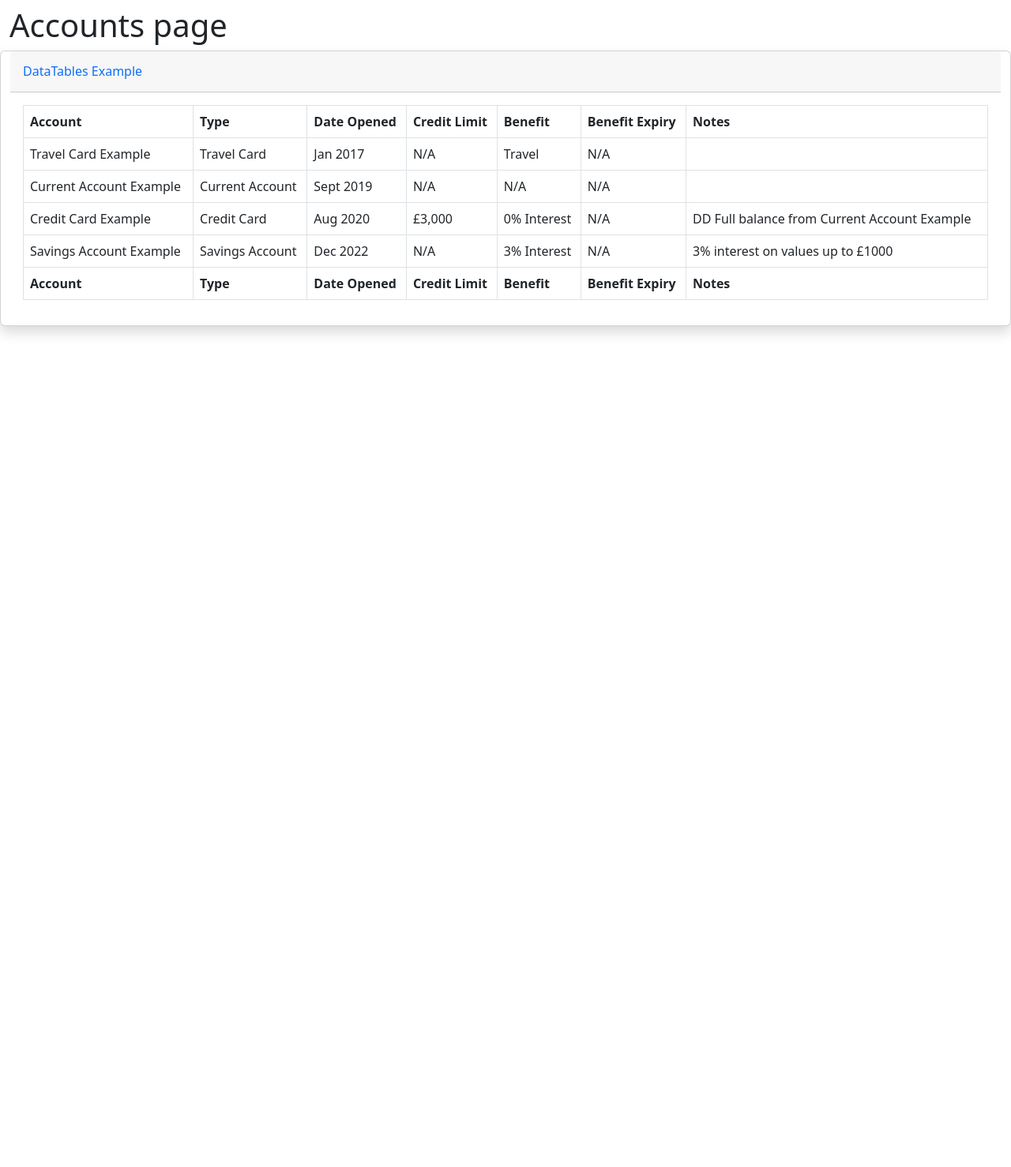
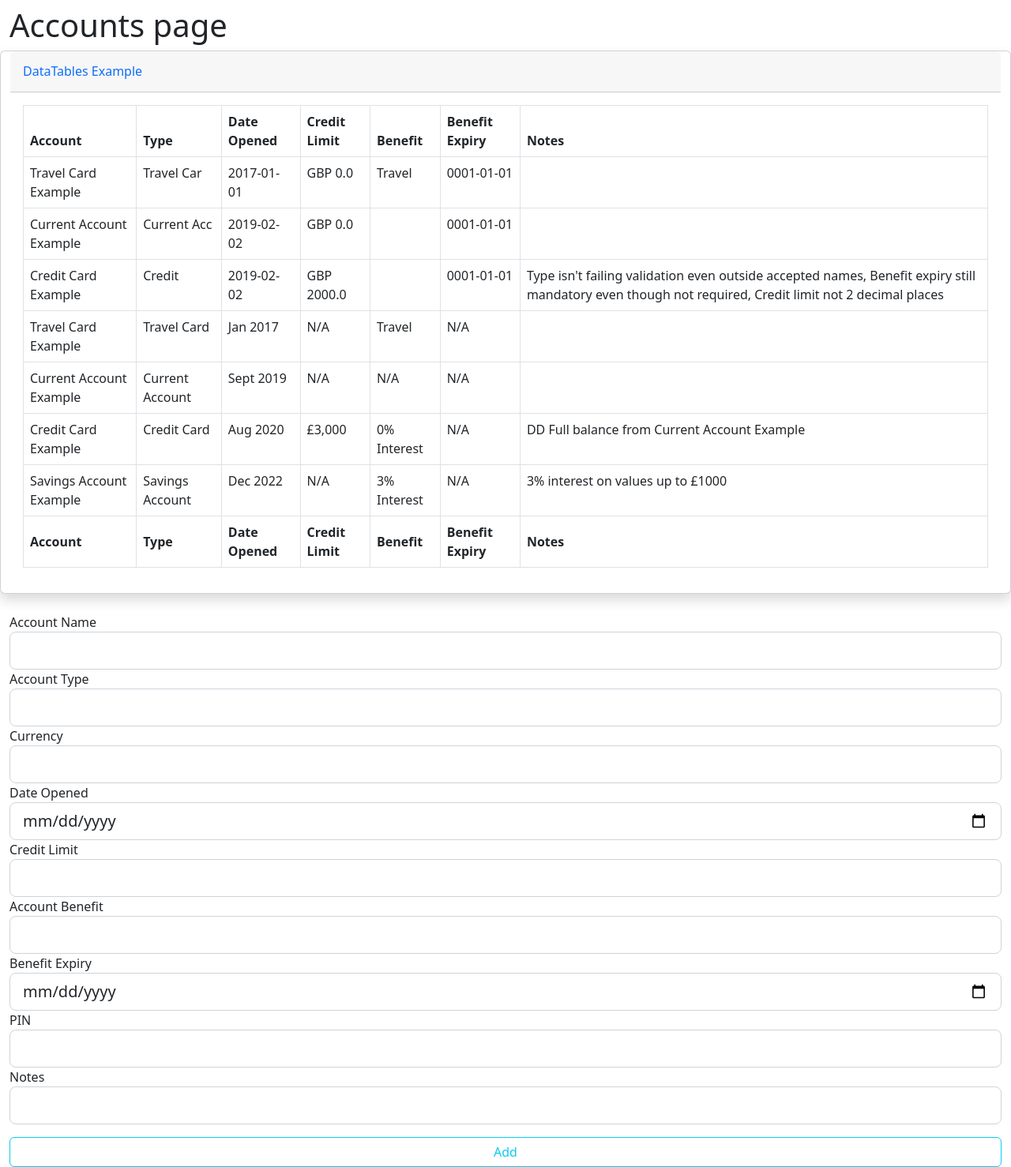
Before and after one commit to DrunkenPangolin/net_worth_tracker, a Flask app: page /accounts in a window 1280 px wide. Shown: the part 56-1534 px from the top of the page at 79% size. Before the commit the page ends 480 px from the top, so only its background shows below. Run offline with Flask 2, Linux system fonts and the light colour scheme; a user stored in the database is signed in; data comes from the database, SQL or seed files in the repository; some libraries are stand-ins or nearby versions.

Commit message:
table of accounts built, some tweaks required

```diff
--- a/webapp/forms.py
+++ b/webapp/forms.py
@@ -1,10 +1,9 @@
 from flask_wtf import FlaskForm
 from flask_wtf.file import FileAllowed, FileField
 from flask_login import current_user
-from sqlalchemy import Integer
-from wtforms import StringField, PasswordField, SubmitField, BooleanField, DateField, FloatField, IntegerField
+from wtforms import StringField, PasswordField, SubmitField, BooleanField, DateField, FloatField
 from wtforms.validators import DataRequired, Length, Email, EqualTo, ValidationError
-from webapp.models import User
+from webapp.models import Accounts, User
 
 
 class RegistrationForm(FlaskForm):
@@ -118,23 +117,23 @@ class AddAccountForm(FlaskForm):
             DataRequired(),
         ],
     )
-    type = StringField(
+    account_type = StringField(
         "Account Type",
         validators=[
             DataRequired(),
         ],
     )
-    country = StringField(
-        "Country",
+    currency = StringField(
+        "Currency",
+        validators=[DataRequired(),
+        Length(min=3, max=3)
+        ]
     )
     date_opened = DateField(
         "Date Opened",
         validators=[
             DataRequired(),
         ],
-    )
-    date_closed = DateField(
-        "Date Closed"
     )
     credit_limit = FloatField("Credit Limit")
     benefit = StringField(
@@ -145,8 +144,15 @@ class AddAccountForm(FlaskForm):
     notes = StringField(
         "Notes",
     )
+    submit = SubmitField("Add")
+
 
     def validate_type(self, type):
-        account_types = ['Travel Card', 'Savings Account', 'Credit Card' ,'Current Account']
-        if type.data not in account_types:
+        accepted_account_types = ['Travel Card', 'Savings Account', 'Credit Card' ,'Current Account']
+        if type.data not in accepted_account_types:
             raise ValidationError(f"Type must be one of the following: {account_types}")
+
+    def validate_account_name(self, account_name):
+        account = Accounts.query.filter_by(account_name=account_name.data).first()
+        if account:
+            raise ValidationError("That account name is already registered")
--- a/webapp/models.py
+++ b/webapp/models.py
@@ -23,8 +23,8 @@ class User(db.Model, UserMixin):
 class Accounts(db.Model):
     id = db.Column(db.Integer, primary_key=True)
     account_name = db.Column(db.String, nullable=False)
-    type = db.Column(db.String, nullable=False)
-    country = db.Column(db.String)
+    account_type = db.Column(db.String, nullable=False)
+    currency = db.Column(db.String(3))
     date_opened = db.Column(db.Date, nullable=False)
     date_closed = db.Column(db.Date)
     credit_limit = db.Column(db.Float)
@@ -34,4 +34,4 @@ class Accounts(db.Model):
     notes = db.Column(db.String)
 
     def __repr__(self):
-        return
+        return f"Accounts('{self.account_name}','{self.account_type}','{self.currency}','{self.notes}')"
--- a/webapp/routes.py
+++ b/webapp/routes.py
@@ -3,7 +3,7 @@ import secrets
 from PIL import Image
 from flask import render_template, url_for, flash, redirect, request
 from webapp import app, db, bcrypt
-from webapp.forms import RegistrationForm, LoginForm, UpdateProfileForm
+from webapp.forms import RegistrationForm, LoginForm, UpdateProfileForm, AddAccountForm
 from webapp.models import Accounts, User
 from flask_login import login_user, current_user, logout_user, login_required
 
@@ -116,11 +116,30 @@ def profile():
         "pages/profile.html", title="Profile", image_file=image_file, form=form
     )
 
-@app.route("/accounts")
+@app.route("/accounts", methods=["GET", "POST"])
 @login_required
 def accounts():
+    form = AddAccountForm()
+    if form.validate_on_submit():
+        account=Accounts(
+            account_name = form.account_name.data,
+            account_type = form.account_type.data,
+            currency = form.currency.data,
+            date_opened = form.date_opened.data,
+            credit_limit = form.credit_limit.data,
+            benefit = form.benefit.data,
+            benefit_expiry = form.benefit_expiry.data,
+            pin = form.pin.data,
+            notes = form.notes.data,
+        )
+        db.session.add(account)
+        db.session.commit()
+        flash(
+            f"Account added",
+            "success",
+        )
     account_list = Accounts.query.all()
-    return render_template("pages/accounts.html", title="Accounts", account_list = account_list)
+    return render_template("pages/accounts.html", title="Accounts", form=form, account_list = account_list)
 
 
 @app.route("/balances")
--- a/webapp/templates/pages/accounts.html
+++ b/webapp/templates/pages/accounts.html
@@ -38,13 +38,13 @@
                         {% for account in account_list %}
 
                         <tr>
-                            <td>account.account_name</td>
-                            <td>account.type</td>
-                            <td>account.date_opened</td>
-                            <td>account.credit_limit</td>
-                            <td>account.benefit</td>
-                            <td>account.benefit_expiry</td>
-                            <td>account.notes</td>
+                            <td>{{account.account_name}}</td>
+                            <td>{{account.account_type}}</td>
+                            <td>{{account.date_opened}}</td>
+                            <td>{{account.currency}} {{account.credit_limit}}</td>
+                            <td>{{account.benefit}}</td>
+                            <td>{{account.benefit_expiry}}</td>
+                            <td>{{account.notes}}</td>
                         </tr>
 
                         {% endfor %}
@@ -93,4 +93,127 @@
         </div>
     </div>
 
+    <form method="POST" action="">
+        {{ form.hidden_tag() }}
+        <div class = "form-group">
+            {{ form.account_name.label(class="form-control-label")}}
+            {% if form.account_name.errors %}
+                {{ form.account_name(class="form-control form-control-lg is-invalid")}}
+                <div class="invalid-feedback">
+                    {% for error in form.account_name.errors %}
+                        <span>{{ error }}</span>
+                    {% endfor %}
+                </div>
+            {% else %}
+                {{ form.account_name(class="form-control form-control-lg")}}
+            {% endif %}
+        </div>
+        <div class = "form-group">
+            {{ form.account_type.label(class="form-control-label")}}
+            {% if form.account_type.errors %}
+                {{ form.account_type(class="form-control form-control-lg is-invalid")}}
+                <div class="invalid-feedback">
+                    {% for error in form.account_type.errors %}
+                        <span>{{ error }}</span>
+                    {% endfor %}
+                </div>
+            {% else %}
+                {{ form.account_type(class="form-control form-control-lg")}}
+            {% endif %}
+        </div>
+        <div class = "form-group">
+            {{ form.currency.label(class="form-control-label")}}
+            {% if form.currency.errors %}
+                {{ form.currency(class="form-control form-control-lg is-invalid")}}
+                <div class="invalid-feedback">
+                    {% for error in form.currency.errors %}
+                        <span>{{ error }}</span>
+                    {% endfor %}
+                </div>
+            {% else %}
+                {{ form.currency(class="form-control form-control-lg")}}
+            {% endif %}
+        </div>
+        <div class = "form-group">
+            {{ form.date_opened.label(class="form-control-label")}}
+            {% if form.date_opened.errors %}
+                {{ form.date_opened(class="form-control form-control-lg is-invalid")}}
+                <div class="invalid-feedback">
+                    {% for error in form.date_opened.errors %}
+                        <span>{{ error }}</span>
+                    {% endfor %}
+                </div>
+            {% else %}
+                {{ form.date_opened(class="form-control form-control-lg")}}
+            {% endif %}
+        </div>
+        <div class = "form-group">
+            {{ form.credit_limit.label(class="form-control-label")}}
+            {% if form.credit_limit.errors %}
+                {{ form.credit_limit(class="form-control form-control-lg is-invalid")}}
+                <div class="invalid-feedback">
+                    {% for error in form.credit_limit.errors %}
+                        <span>{{ error }}</span>
+                    {% endfor %}
+                </div>
+            {% else %}
+                {{ form.credit_limit(class="form-control form-control-lg")}}
+            {% endif %}
+        </div>
+        <div class = "form-group">
+            {{ form.benefit.label(class="form-control-label")}}
+            {% if form.benefit.errors %}
+                {{ form.benefit(class="form-control form-control-lg is-invalid")}}
+                <div class="invalid-feedback">
+                    {% for error in form.benefit.errors %}
+                        <span>{{ error }}</span>
+                    {% endfor %}
+                </div>
+            {% else %}
+                {{ form.benefit(class="form-control form-control-lg")}}
+            {% endif %}
+        </div>
+        <div class = "form-group">
+            {{ form.benefit_expiry.label(class="form-control-label")}}
+            {% if form.benefit_expiry.errors %}
+                {{ form.benefit_expiry(class="form-control form-control-lg is-invalid")}}
+                <div class="invalid-feedback">
+                    {% for error in form.benefit_expiry.errors %}
+                        <span>{{ error }}</span>
+                    {% endfor %}
+                </div>
+            {% else %}
+                {{ form.benefit_expiry(class="form-control form-control-lg")}}
+            {% endif %}
+        </div>
+        <div class = "form-group">
+            {{ form.pin.label(class="form-control-label")}}
+            {% if form.pin.errors %}
+                {{ form.pin(class="form-control form-control-lg is-invalid")}}
+                <div class="invalid-feedback">
+                    {% for error in form.pin.errors %}
+                        <span>{{ error }}</span>
+                    {% endfor %}
+                </div>
+            {% else %}
+                {{ form.pin(class="form-control form-control-lg")}}
+            {% endif %}
+        </div>
+        <div class = "form-group">
+            {{ form.notes.label(class="form-control-label")}}
+            {% if form.notes.errors %}
+                {{ form.notes(class="form-control form-control-lg is-invalid")}}
+                <div class="invalid-feedback">
+                    {% for error in form.notes.errors %}
+                        <span>{{ error }}</span>
+                    {% endfor %}
+                </div>
+            {% else %}
+                {{ form.notes(class="form-control form-control-lg")}}
+            {% endif %}
+        </div>
+        <div class = "form-group">
+            {{ form.submit(class="btn btn-outline-info w-100 mt-3") }}
+        </div>
+    </form>
 {% endblock content %}
```
Also changed, not shown: webapp/site.db.
